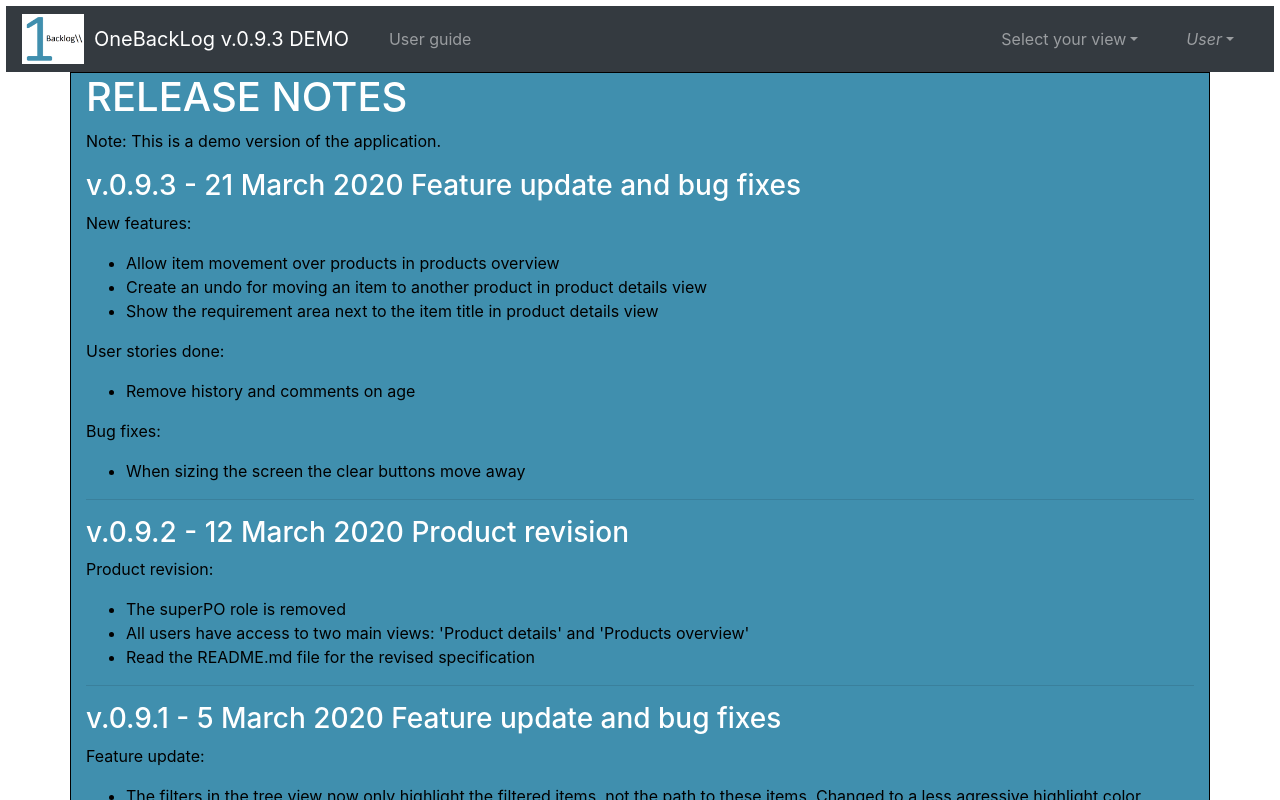
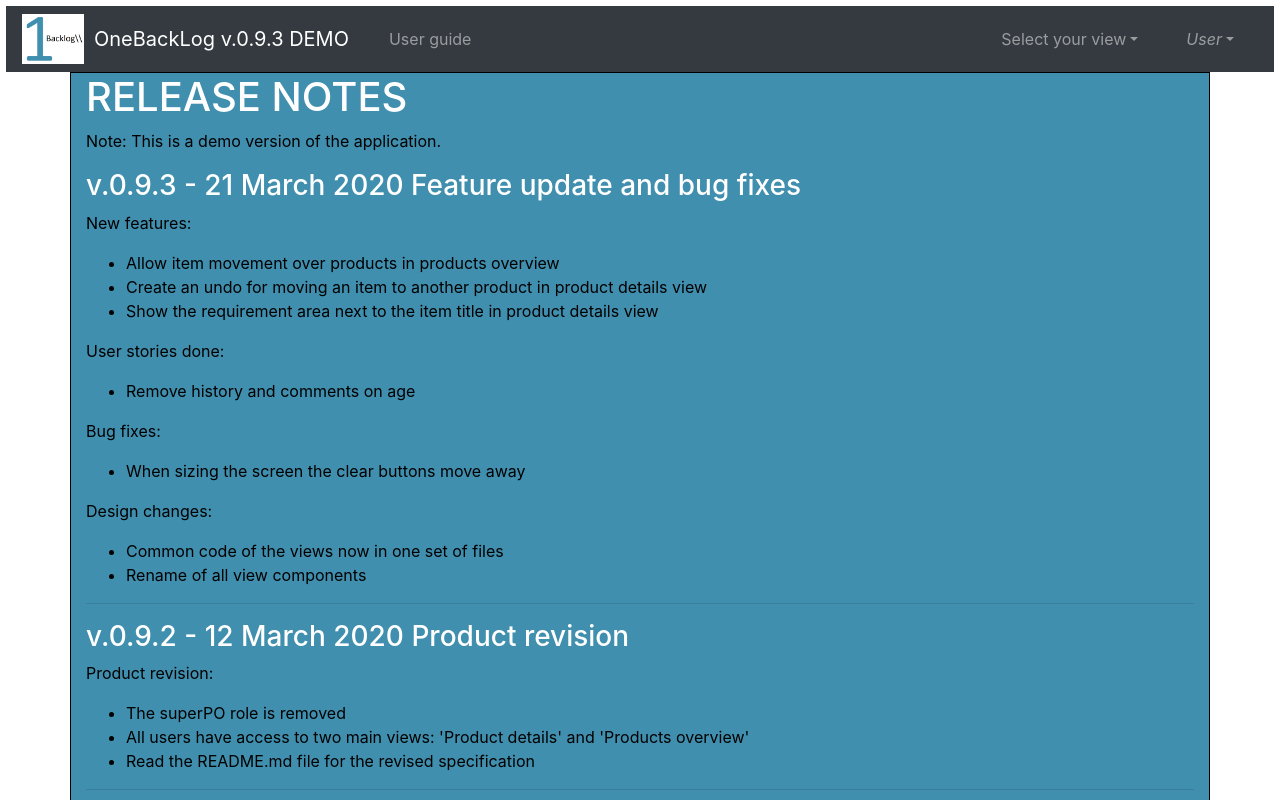
Before and after one commit to ErikVerheul/OneBacklog, a Vue app: page /rel-notes in a window 1280 px wide. Shown: the top 800 px of the page. Built offline with nearby package versions, Linux system fonts and the light colour scheme.

Commit message:
Final release notes update

```diff
--- a/src/components/rel-notes/rel-notes.vue
+++ b/src/components/rel-notes/rel-notes.vue
@@ -20,6 +20,11 @@
 				<p>Bug fixes:</p>
 				<ul>
 					<li>When sizing the screen the clear buttons move away</li>
+				</ul>
+				<p>Design changes:</p>
+				<ul>
+					<li>Common code of the views now in one set of files</li>
+					<li>Rename of all view components</li>
 				</ul>
 				<hr>
 				<h3>v.0.9.2 - 12 March 2020 Product revision</h3>
```
